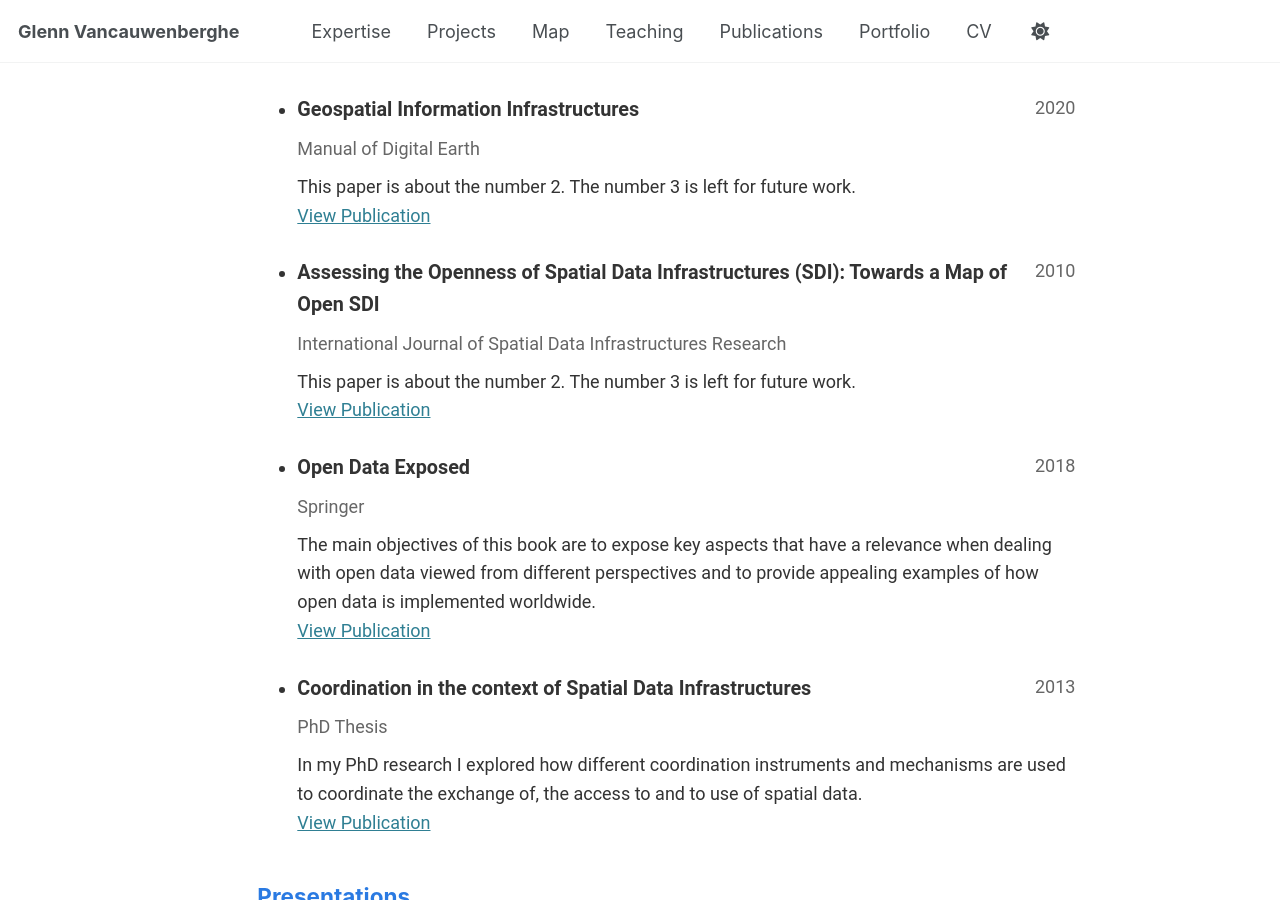
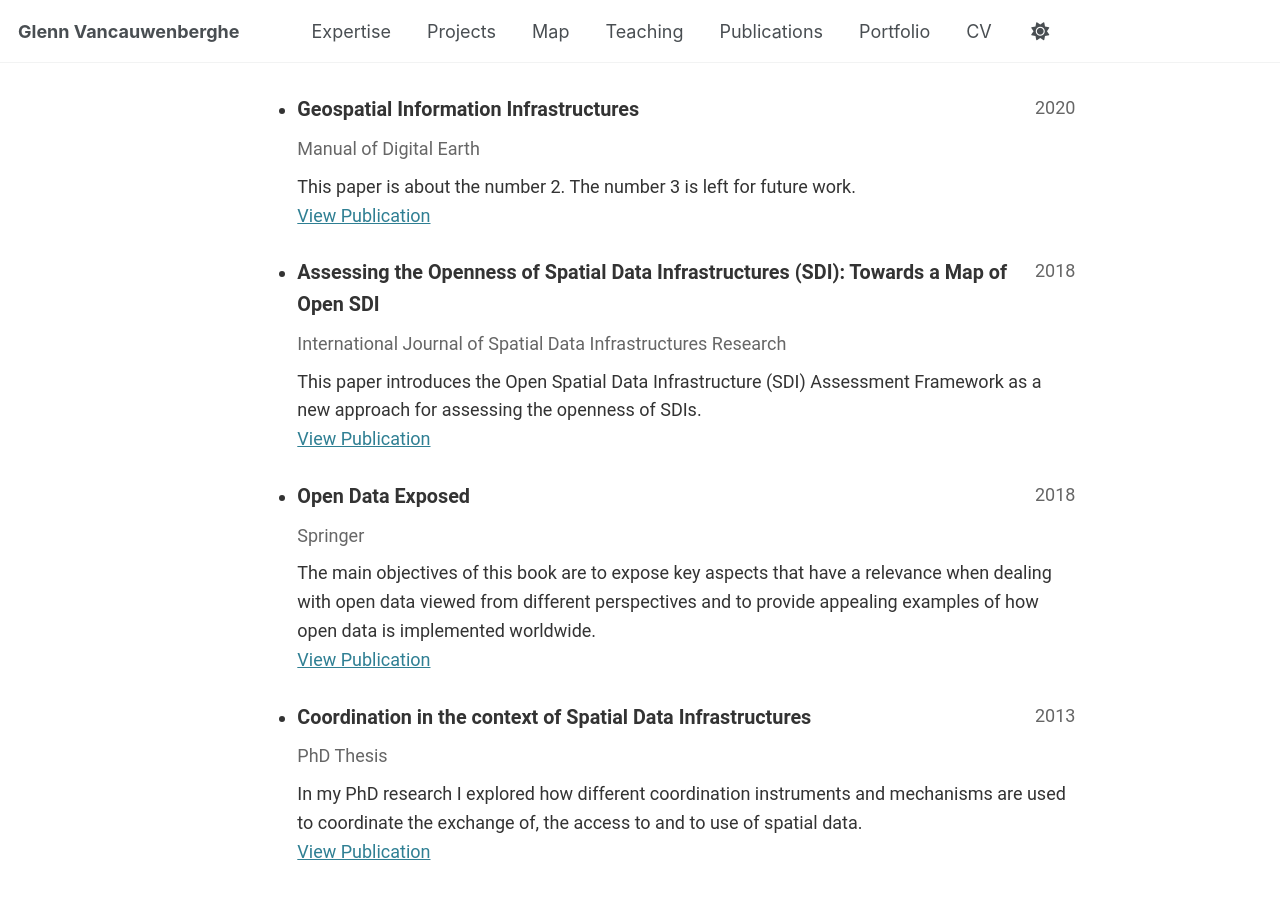
Before and after one commit to GVancauwenberghe/gvancauwenberghe.github.io, a Jekyll site: the page built from _pages/cv-json.md, in a window 1280 px wide and 900 px high, scrolled down 1601 px. Built offline with Jekyll 4.4.1, drawn with Linux system fonts in a browser that asks for light colours.

Commit message:
Update cv.json

```diff
--- a/_data/cv.json
+++ b/_data/cv.json
@@ -127,15 +127,15 @@
     {
       "name": "Assessing the Openness of Spatial Data Infrastructures (SDI): Towards a Map of Open SDI",
       "publisher": "International Journal of Spatial Data Infrastructures Research",
-      "releaseDate": "2010-10-01",
-      "website": "http://academicpages.github.io/files/paper2.pdf",
-      "summary": "This paper is about the number 2. The number 3 is left for future work."
+      "releaseDate": "2018",
+      "website": "https://ijsdir.sadl.kuleuven.be/index.php/ijsdir/article/view/468",
+      "summary": "This paper introduces the Open Spatial Data Infrastructure (SDI) Assessment Framework as a new approach for assessing the openness of SDIs."
     },
     {
       "name": "Open Data Exposed",
       "publisher": "Springer",
       "releaseDate": "2018",
-      "website": "http://academicpages.github.io/files/paper3.pdf",
+      "website": "https://link.springer.com/book/10.1007/978-94-6265-261-3",
       "summary": "The main objectives of this book are to expose key aspects that have a relevance when dealing with open data viewed from different perspectives and to provide appealing examples of how open data is implemented worldwide."
     },
     {
```
